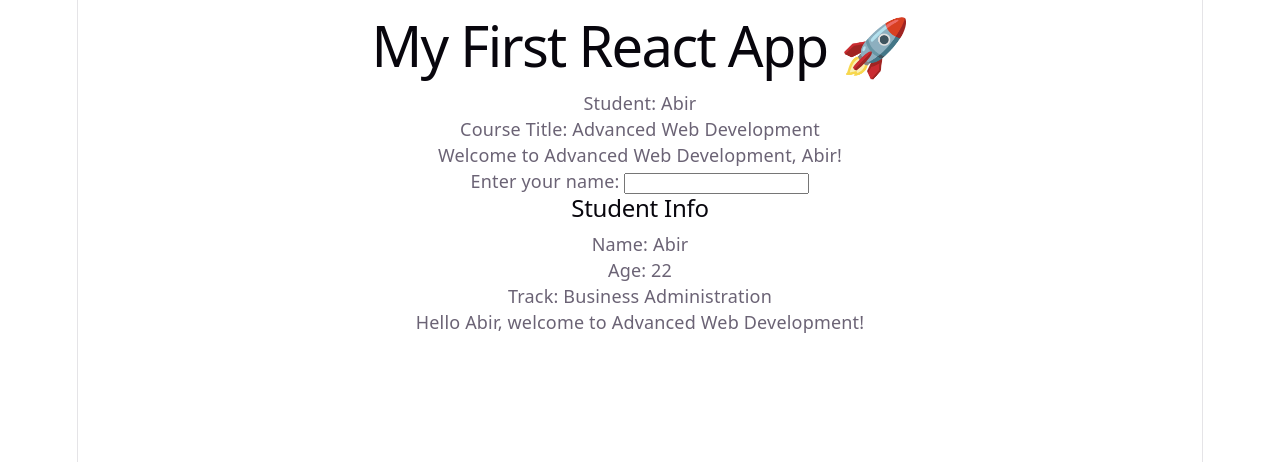
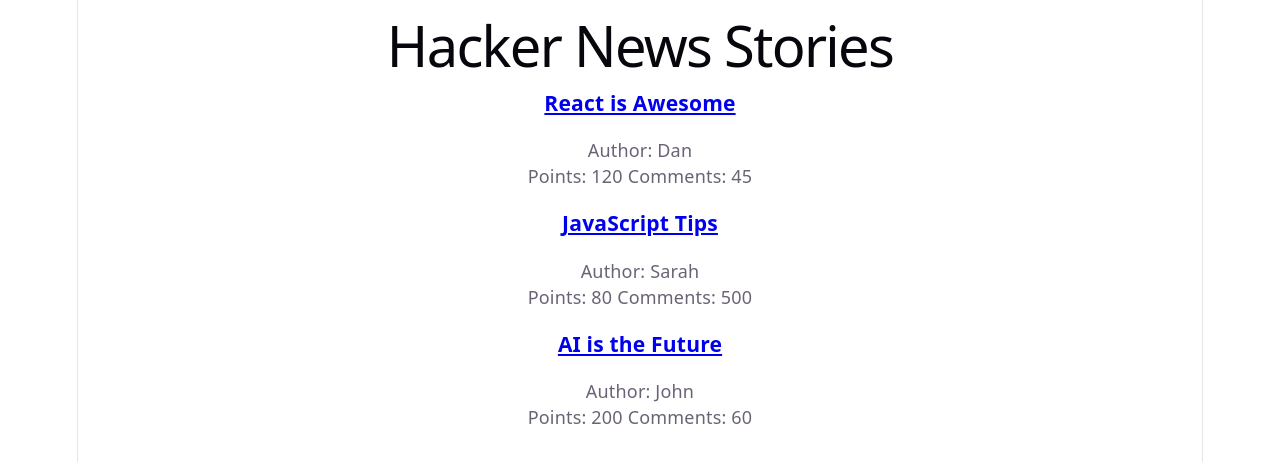
Before and after one commit to abirlouhichi03/remaining-labs, a React (Vite) app in the folder react-lab1.2/: page / in a window 1280 px wide. Shown: the top 462 px of the page. Built offline with nearby package versions, Linux system fonts and the light colour scheme.

Commit message:
Week 3: Rendering Hacker News style lists

```diff
--- a/react-lab1.2/src/App.jsx
+++ b/react-lab1.2/src/App.jsx
@@ -1,31 +1,83 @@
-const courseTitle = "Advanced Web Development";
+/*
+Story object structure:
+
+- objectID: unique identifier
+- title: article title
+- url: link to article
+- author: who posted it
+- points: popularity score
+- num_comments: number of comments
+
+React key: objectID
+Reason: it is unique and stable
+
+Why realistic?
+Because APIs return structured JSON data like this.
+*/
+
+
+const stories = [
+  {
+    objectID: 1,
+    title: "React is Awesome",
+    url: "https://react.dev",
+    author: "Dan",
+    points: 120,
+    num_comments: 45
+  },
+  {
+    objectID: 2,
+    title: "JavaScript Tips",
+    url: "https://developer.mozilla.org",
+    author: "Sarah",
+    points: 80,
+    num_comments: 500
+  },
+  {
+  objectID: 3,
+  title: "AI is the Future",
+  url: "https://openai.com",
+  author: "John",
+  points: 200,
+  num_comments: 60
+  }
+];
 function App() {
 
-  const studentName = "Abir";
-  const student = {
-  name: "Abir",
-  age: 22,
-  track: "Business Administration"
-};
-  function sayHello() {
-    return `Hello ${studentName}, welcome to ${courseTitle}!`;
-  }
+  console.log(stories[0]);
 
   return (
     <div>
-      <h1>My First React App 🚀</h1>
-      <p>Student: {studentName}</p>
-      <p>Course Title: {courseTitle}</p>
-      <p>Welcome to {courseTitle}, {studentName}!</p>
-      <label htmlFor="nameInput">Enter your name: </label>
-      <input type="text" id="nameInput" />
-      <h2>Student Info</h2>
-      <p>Name: {student.name}</p>
-      <p>Age: {student.age}</p>
-      <p>Track: {student.track}</p>
-      <p>{sayHello()}</p>
+      <h1>Hacker News Stories</h1>
+       {stories.map((story) => {
+        return (
+          <div key={story.objectID}>
+            <h3>
+              <a href={story.url} target="_blank" rel="noreferrer">
+                {story.title}
+              </a>
+            </h3>
+            <p>Author: {story.author}</p>
+            <span>Points: {story.points} </span>
+            <span>Comments: {story.num_comments}</span>
+          </div>
+        );
+      })}
     </div>
   );
 }
 
 export default App;
+
+/*
+Reflection:
+
+1. Why is map() essential?
+Because it allows us to transform arrays into UI elements dynamically.
+
+2. Why is objectID the correct key?
+Because it is unique and stable for each item.
+
+3. What changes with real API?
+Data will be fetched dynamically instead of hardcoded.
+*/
```
